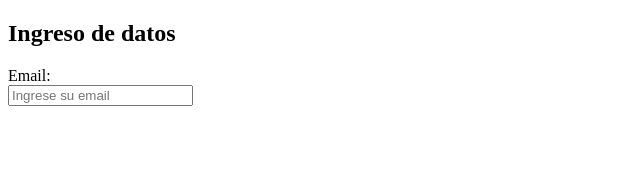
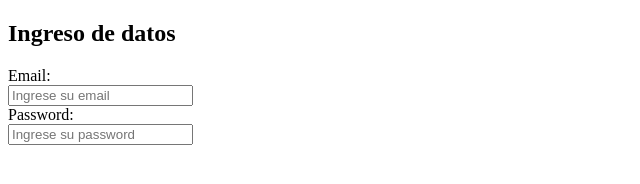
Before and after one commit to PratesiAlejandro/App2, a plain HTML site: page index.html in a window 1280 px wide. Shown: the whole page, without its empty margins (0-640 px from the left). Drawn offline with Linux system fonts and the light colour scheme.

Commit message:
2 - Ingreso de Campos Password

```diff
--- a/index.html
+++ b/index.html
@@ -18,6 +18,13 @@
         <input type="email" class="form-control" id="email" placeholder="Ingrese su email">
       </div>
     </div>
+     <div class="form-group">
+      <label class="control-label col-sm-2" for="pwd">Password:</label>
+      <div class="col-sm-10">
+        <input type="password" class="form-control" id="pwd" placeholder="Ingrese su password">
+      </div>
+    </div>
+
 
   </form>
 </div>
```
